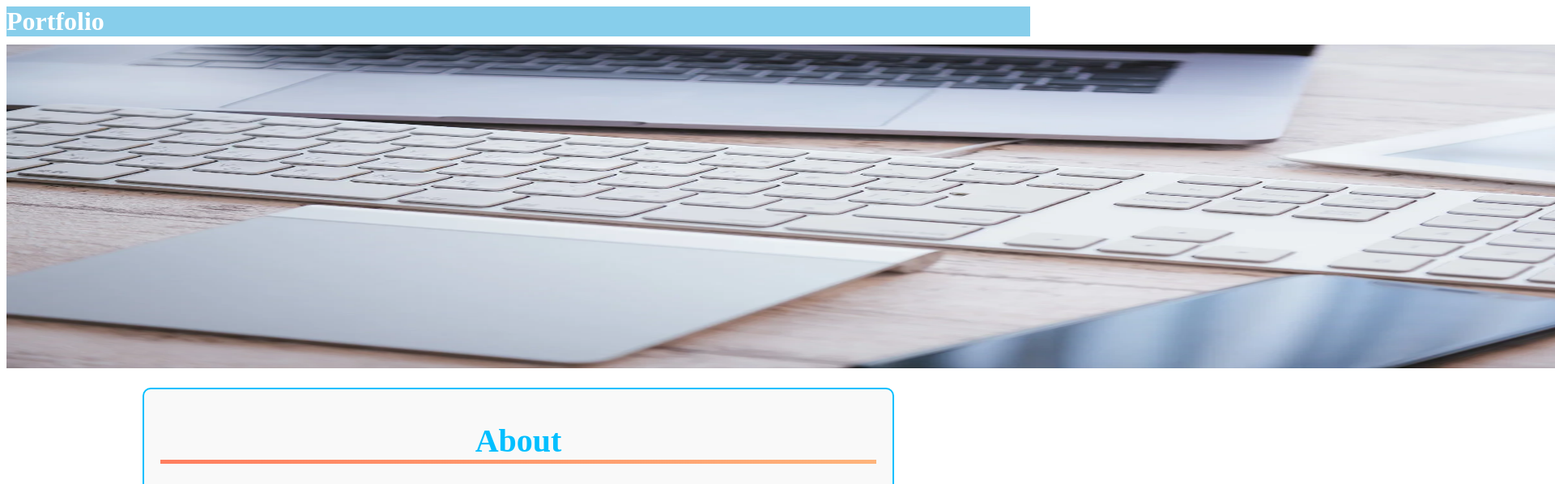
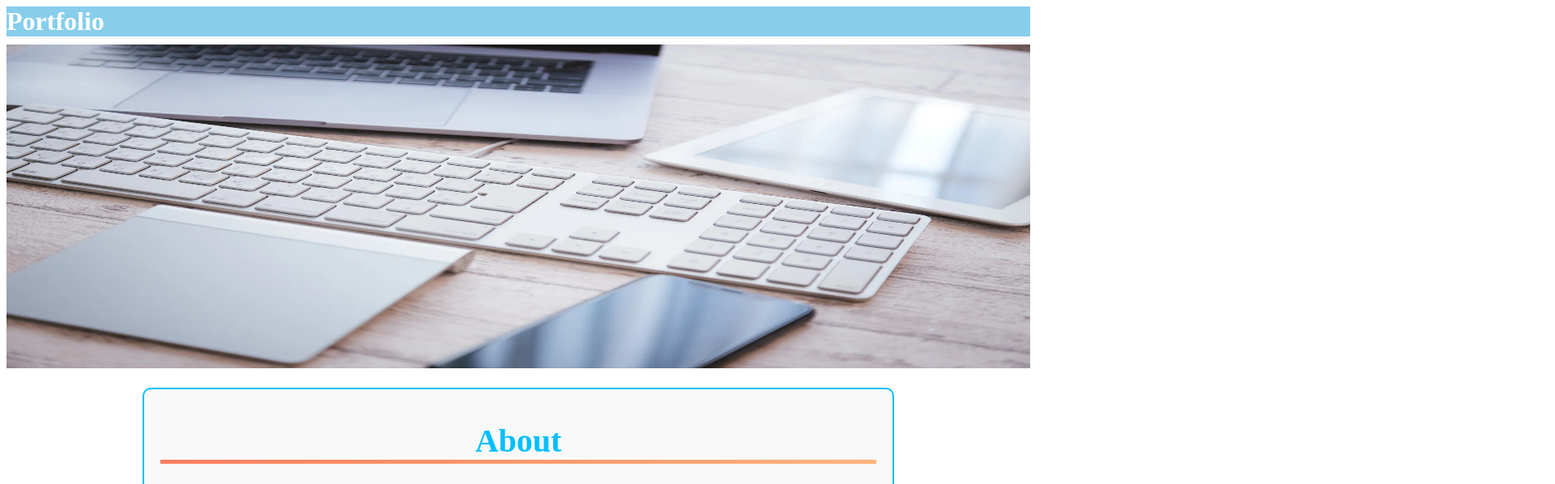
Before and after one commit to BBK-KORASON/bbkwebapp, a plain HTML site: page index.html in a window 1280 px wide. Shown: the top 598 px of the page at 81% size, 1920 px wide, since content can reach past the window. Drawn offline with Linux system fonts and the light colour scheme.

Commit message:
Update index.html
Signed-off-by: BBK-KORASON <84456089+BBK-KORASON@users.noreply.github.com>

```diff
--- a/index.html
+++ b/index.html
@@ -14,7 +14,7 @@
     <img src="https://raw.githubusercontent.com/BBK-KORASON/bbkwebapp/main/image/PCimage.webp"
     alt="代替テキスト"
     title="画像のタイトル"
-    style="width: 200%; height: 400px; margin-top: 10px;">
+    style="width: 100%; height: 400px; margin-top: 10px;">
 
     <div class="profile-box">
         <h2>About</h2>
```
